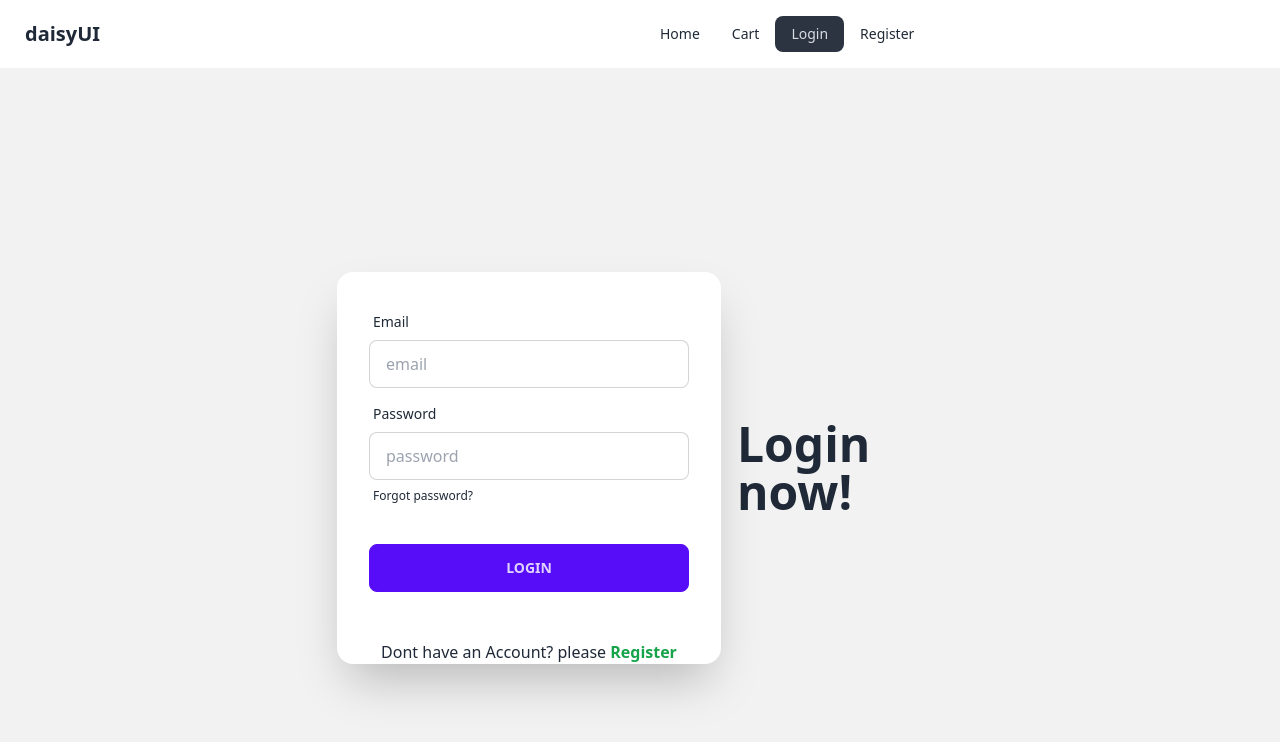
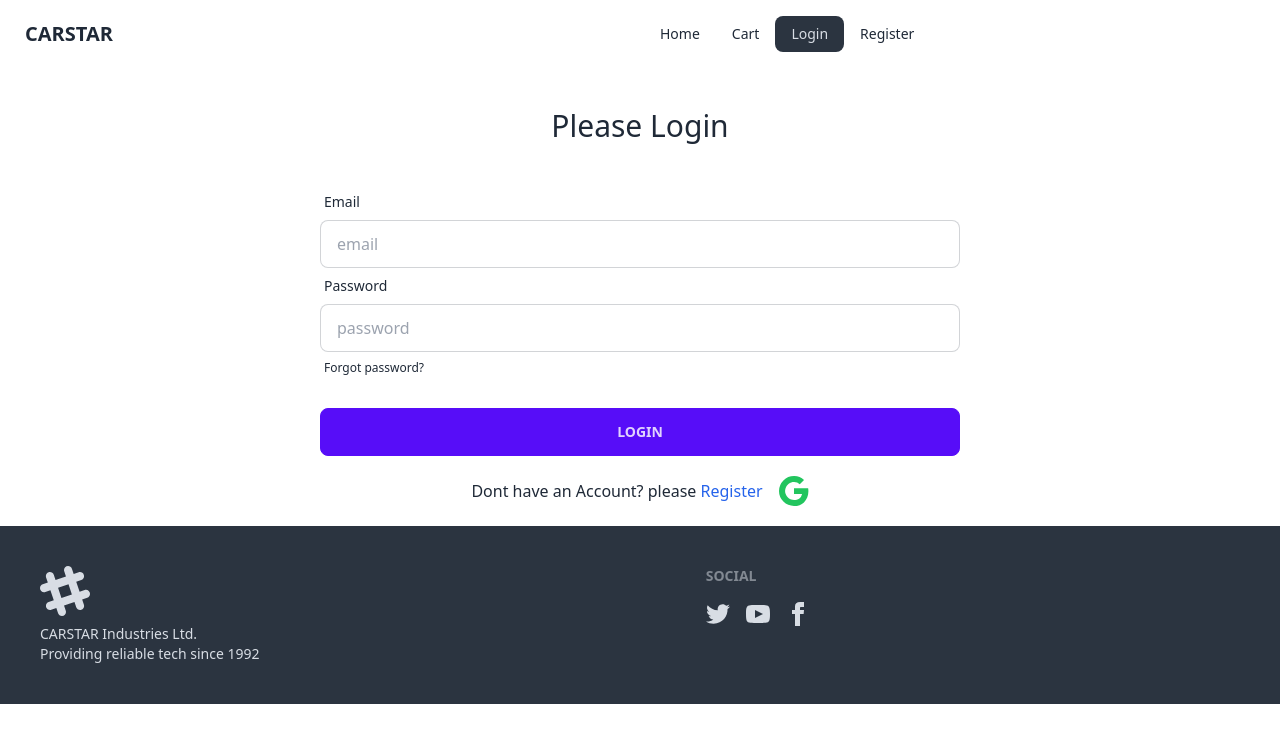
Before and after one commit to Nazmul8888/automictic-frontend-, a React (Vite) app: page /login in a window 1280 px wide. Shown: the top 742 px of the page. Built offline with nearby package versions, Linux system fonts and the light colour scheme; no server answers.

Commit message:
project is update

```diff
--- a/package.json
+++ b/package.json
@@ -15,6 +15,7 @@
     "match-sorter": "^6.3.1",
     "react": "^18.2.0",
     "react-dom": "^18.2.0",
+    "react-icons": "^4.11.0",
     "react-router-dom": "^6.17.0",
     "sort-by": "^1.2.0",
     "sweetalert2": "^11.7.32"
--- a/src/Router/AuthProvider.jsx
+++ b/src/Router/AuthProvider.jsx
@@ -1,10 +1,14 @@
 import { createContext, useEffect, useState } from "react";
 import app from "./firebase.init";
-import { createUserWithEmailAndPassword, getAuth, onAuthStateChanged, signInWithEmailAndPassword } from "firebase/auth";
+import { GoogleAuthProvider, createUserWithEmailAndPassword, getAuth, onAuthStateChanged, signInWithEmailAndPassword, signInWithPopup, signOut } from "firebase/auth";
 
 
 export const AuthContext = createContext(null);
+const googleProvider = new GoogleAuthProvider()
 const auth = getAuth(app)
+
+
+
 
 
 
@@ -25,6 +29,17 @@
         return signInWithEmailAndPassword(auth,email,password)
     }
 
+    const signWithGoogle = ()=>{
+        setLoading(true)
+        return signInWithPopup (auth,googleProvider)
+    }
+
+    const logOut = ()=>{
+        setLoading(true);
+        return signOut(auth);
+    }
+
+
 
 
     useEffect(() => {
@@ -34,10 +49,10 @@
             setLoading(false);
         });
 
-        return () => {
+        return () =>
             unSubscribe();
 
-        }
+
 
     }, [])
 
@@ -59,6 +74,8 @@
         loading,
         createUser,
         signIn,
+        logOut,
+        signWithGoogle,
 
 
     }
--- /dev/null
+++ b/src/Router/PrivateRoute.jsx
@@ -0,0 +1,25 @@
+import { useContext } from "react";
+
+import { Navigate } from "react-router-dom";
+import { AuthContext } from "./AuthProvider";
+
+// This is Route Section
+
+const PrivateRoute = ({children}) => {
+
+    const {user, loading} = useContext(AuthContext);
+
+
+    if(loading){
+        return <span className="loading loading-infinity loading-lg"></span>
+    }
+
+    if(user){
+        return children
+
+    }
+
+    return <Navigate to='/login'></Navigate>;
+};
+
+export default PrivateRoute;
--- /dev/null
+++ b/src/components/Banner/Banner.jsx
@@ -0,0 +1,11 @@
+
+
+const Banner = () => {
+    return (
+        <div className="">
+          <img src="https://i.ibb.co/pZ4RCpv/benjamin-child-7-Cdw956m-Z4w-unsplash.jpg" alt="" />
+        </div>
+    );
+};
+
+export default Banner;
--- /dev/null
+++ b/src/components/Footer/Footer.jsx
@@ -0,0 +1,22 @@
+
+
+const Footer = () => {
+    return (
+        <footer className="footer p-10 bg-neutral text-neutral-content">
+  <aside>
+    <svg width="50" height="50" viewBox="0 0 24 24" xmlns="http://www.w3.org/2000/svg" fillRule="evenodd" clipRule="evenodd" className="fill-current"><path d="M22.672 15.226l-2.432.811.841 2.515c.33 1.019-.209 2.127-1.23 2.456-1.15.325-2.148-.321-2.463-1.226l-.84-2.518-5.013 1.677.84 2.517c.391 1.203-.434 2.542-1.831 2.542-.88 0-1.601-.564-1.86-1.314l-.842-2.516-2.431.809c-1.135.328-2.145-.317-2.463-1.229-.329-1.018.211-2.127 1.231-2.456l2.432-.809-1.621-4.823-2.432.808c-1.355.384-2.558-.59-2.558-1.839 0-.817.509-1.582 1.327-1.846l2.433-.809-.842-2.515c-.33-1.02.211-2.129 1.232-2.458 1.02-.329 2.13.209 2.461 1.229l.842 2.515 5.011-1.677-.839-2.517c-.403-1.238.484-2.553 1.843-2.553.819 0 1.585.509 1.85 1.326l.841 2.517 2.431-.81c1.02-.33 2.131.211 2.461 1.229.332 1.018-.21 2.126-1.23 2.456l-2.433.809 1.622 4.823 2.433-.809c1.242-.401 2.557.484 2.557 1.838 0 .819-.51 1.583-1.328 1.847m-8.992-6.428l-5.01 1.675 1.619 4.828 5.011-1.674-1.62-4.829z"></path></svg>
+    <p>CARSTAR Industries Ltd.<br/>Providing reliable tech since 1992</p>
+  </aside>
+  <nav>
+    <header className="footer-title">Social</header>
+    <div className="grid grid-flow-col gap-4">
+      <a><svg xmlns="http://www.w3.org/2000/svg" width="24" height="24" viewBox="0 0 24 24" className="fill-current"><path d="M24 4.557c-.883.392-1.832.656-2.828.775 1.017-.609 1.798-1.574 2.165-2.724-.951.564-2.005.974-3.127 1.195-.897-.957-2.178-1.555-3.594-1.555-3.179 0-5.515 2.966-4.797 6.045-4.091-.205-7.719-2.165-10.148-5.144-1.29 2.213-.669 5.108 1.523 6.574-.806-.026-1.566-.247-2.229-.616-.054 2.281 1.581 4.415 3.949 4.89-.693.188-1.452.232-2.224.084.626 1.956 2.444 3.379 4.6 3.419-2.07 1.623-4.678 2.348-7.29 2.04 2.179 1.397 4.768 2.212 7.548 2.212 9.142 0 14.307-7.721 13.995-14.646.962-.695 1.797-1.562 2.457-2.549z"></path></svg></a>
+      <a><svg xmlns="http://www.w3.org/2000/svg" width="24" height="24" viewBox="0 0 24 24" className="fill-current"><path d="M19.615 3.184c-3.604-.246-11.631-.245-15.23 0-3.897.266-4.356 2.62-4.385 8.816.029 6.185.484 8.549 4.385 8.816 3.6.245 11.626.246 15.23 0 3.897-.266 4.356-2.62 4.385-8.816-.029-6.185-.484-8.549-4.385-8.816zm-10.615 12.816v-8l8 3.993-8 4.007z"></path></svg></a>
+      <a><svg xmlns="http://www.w3.org/2000/svg" width="24" height="24" viewBox="0 0 24 24" className="fill-current"><path d="M9 8h-3v4h3v12h5v-12h3.642l.358-4h-4v-1.667c0-.955.192-1.333 1.115-1.333h2.885v-5h-3.808c-3.596 0-5.192 1.583-5.192 4.615v3.385z"></path></svg></a>
+    </div>
+  </nav>
+</footer>
+    );
+};
+
+export default Footer;
--- a/src/components/Home/Home.jsx
+++ b/src/components/Home/Home.jsx
@@ -1,16 +1,17 @@
 import { useState } from "react";
 import { useLoaderData, Link } from "react-router-dom";
 import Swal from 'sweetalert2';
+import Banner from "../Banner/Banner";
 
 
 const Home = () => {
 
-  const [item , setItem] = useState(0)
+  const [item, setItem] = useState(0)
 
 
 
 
-  function buy(e,item){
+  function buy(e, item) {
     e.preventDefault();
     const existingItems = JSON.parse(localStorage.getItem('items')) || [];
 
@@ -41,9 +42,12 @@
   const news = useLoaderData()
   console.log(news)
   return (
+
+    <>
+      <Banner></Banner>
       <div className="py-20 relative">
 
-      <>
+
 
         <Link to="/cart">
 
@@ -80,8 +84,9 @@
                     <p >{item.description_short}</p>
                     <p className="text-xl font-semibold">{item.type}</p>
                     <p>{item.price}</p>
+
                     <div className="card-actions ">
-                    <button className="btn btn-primary" onClick={(e) => buy(e,item)}>Add to cart</button>
+                      <button className="btn btn-primary" onClick={(e) => buy(e, item)}>Add to cart</button>
                     </div>
                   </div>
                 </div>
@@ -97,12 +102,13 @@
 
 
 
-      </>
+
 
 
 
 
       </div>
+    </>
 
   );
 };
--- a/src/components/Layout/MainLayout.jsx
+++ b/src/components/Layout/MainLayout.jsx
@@ -1,5 +1,7 @@
 import { Outlet } from "react-router-dom";
 import NavBar from "../NavBar/NavBar";
+
+import Footer from "../Footer/Footer";
 
 
 const MainLayout = () => {
@@ -7,7 +9,9 @@
         <div>
             <NavBar></NavBar>
 
+
            <Outlet></Outlet>
+           <Footer></Footer>
         </div>
     );
 };
--- a/src/components/NavBar/Login/Login.jsx
+++ b/src/components/NavBar/Login/Login.jsx
@@ -2,42 +2,48 @@
 import { Link } from "react-router-dom";
 import { AuthContext } from "../../../Router/AuthProvider";
 import { useContext } from "react";
+import { BsGoogle } from 'react-icons/bs';
 
 
 const Login = () => {
 
-    const {signIn} = useContext(AuthContext)
+    const { signIn, signWithGoogle } = useContext(AuthContext)
 
 
 
 
 
-    const handelLogin = e=>{
+    const handelLogin = e => {
         e.preventDefault()
 
         const email = e.target.email.value;
         const password = e.target.password.value;
 
-        console.log(email,password)
-        signIn(email,password)
-        .then(result=>{
+        console.log(email, password)
+        signIn(email, password)
+            .then(result => {
                 console.log(result.user)
             })
-        .catch(error=>{
+            .catch(error => {
+                console.log(error)
+            })
+    }
+    const handelGoogleSignIn = () => {
+        signWithGoogle()
+            .then(result => {
+                console.log(result.user)
+            })
+            .catch(error => {
                 console.log(error)
             })
 
     }
     return (
         <div>
-            <div className="hero min-h-screen bg-base-200">
-                <div className="hero-content flex-col lg:flex-row-reverse">
-                    <div className="text-center lg:text-left">
-                        <h1 className="text-5xl font-bold">Login now!</h1>
+            <div>
+            <h2 className=" text-3xl my-10 text-center">Please Login</h2>
 
-                    </div>
-                    <div className="card flex-shrink-0 w-full max-w-sm shadow-2xl bg-base-100">
-                        <form onSubmit={handelLogin} className="card-body">
+                <form onSubmit={handelLogin} className="md:w-3/4 lg:w-1/2 mx-auto ">
                     <div className="form-control">
                         <label className="label">
                             <span className="label-text">Email</span>
@@ -57,12 +63,22 @@
                         <button className="btn btn-primary">Login</button>
                     </div>
                 </form>
-                        <p className="text-center mt-4">Dont have an Account?  please<Link className="text-green-600 font-bold" to='/register'> Register
+                <div className=" flex justify-center space-x-4 items-center py-5 ">
+                    <p className=" text-center">Dont have an Account? please<Link className="text-blue-600" to='/register'> Register
                     </Link>
+
                     </p>
+                    <div onClick={handelGoogleSignIn} role="button" className="flex justify-center text-green-500">
+                        < BsGoogle size={30}></BsGoogle>
                     </div>
+
                 </div>
+
+
+
             </div>
+
+
         </div>
     );
 };
--- a/src/components/NavBar/NavBar.jsx
+++ b/src/components/NavBar/NavBar.jsx
@@ -35,7 +35,7 @@
 
             </ul>
           </div>
-          <a className="btn btn-ghost normal-case text-xl">daisyUI</a>
+          <a className="btn btn-ghost normal-case text-xl">CARSTAR</a>
         </div>
         <div className="navbar-center hidden lg:flex">
           <ul className="menu menu-horizontal px-1">
--- a/src/main.jsx
+++ b/src/main.jsx
@@ -13,6 +13,7 @@
 import AuthProvider from './Router/AuthProvider';
 import Cart from './components/NavBar/Cart/Cart';
 import DetailsCart from './components/DetailsCart/DetailsCart';
+import PrivateRoute from './Router/PrivateRoute';
 const router = createBrowserRouter([
   {
     path: "/",
@@ -21,7 +22,7 @@
       {
         path: '/',
         element: <Home></Home>,
-        loader: ()=> fetch('/data.json')
+        loader: () => fetch('/data.json')
       },
       {
         path: '/login',
@@ -37,8 +38,8 @@
       },
       {
         path: '/product/:details',
-        element:<DetailsCart></DetailsCart>,
-        loader: ()=> fetch('data.json')
+        element: <PrivateRoute><DetailsCart></DetailsCart></PrivateRoute>,
+        loader: () => fetch('data.json')
 
       }
     ]
@@ -47,8 +48,8 @@
 
 ReactDOM.createRoot(document.getElementById('root')).render(
   <React.StrictMode>
-   <AuthProvider>
-   <RouterProvider router={router} />
-   </AuthProvider>
+    <AuthProvider>
+      <RouterProvider router={router} />
+    </AuthProvider>
   </React.StrictMode>,
 )
```
Also changed, not shown: 1 other file (tests, documents, lock files or other folders). Lines whose indentation alone changed are shown as unchanged.
